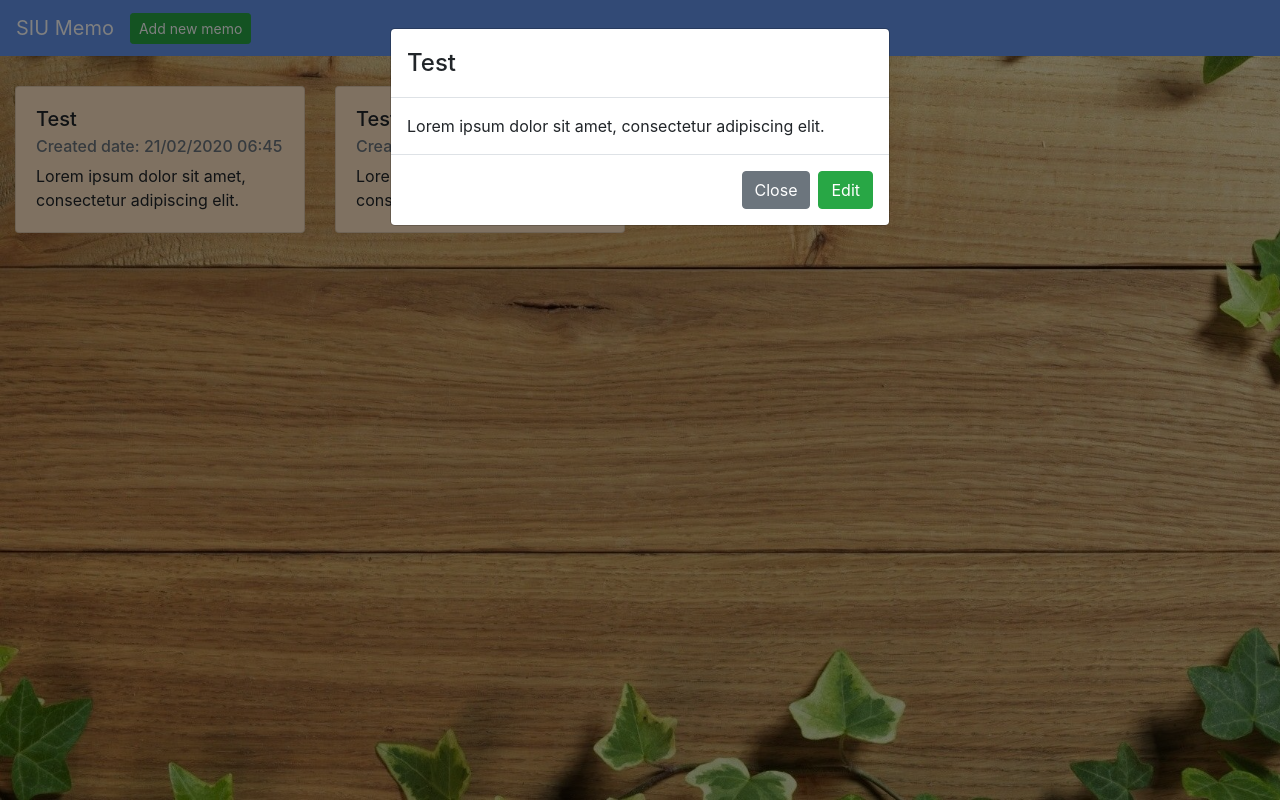
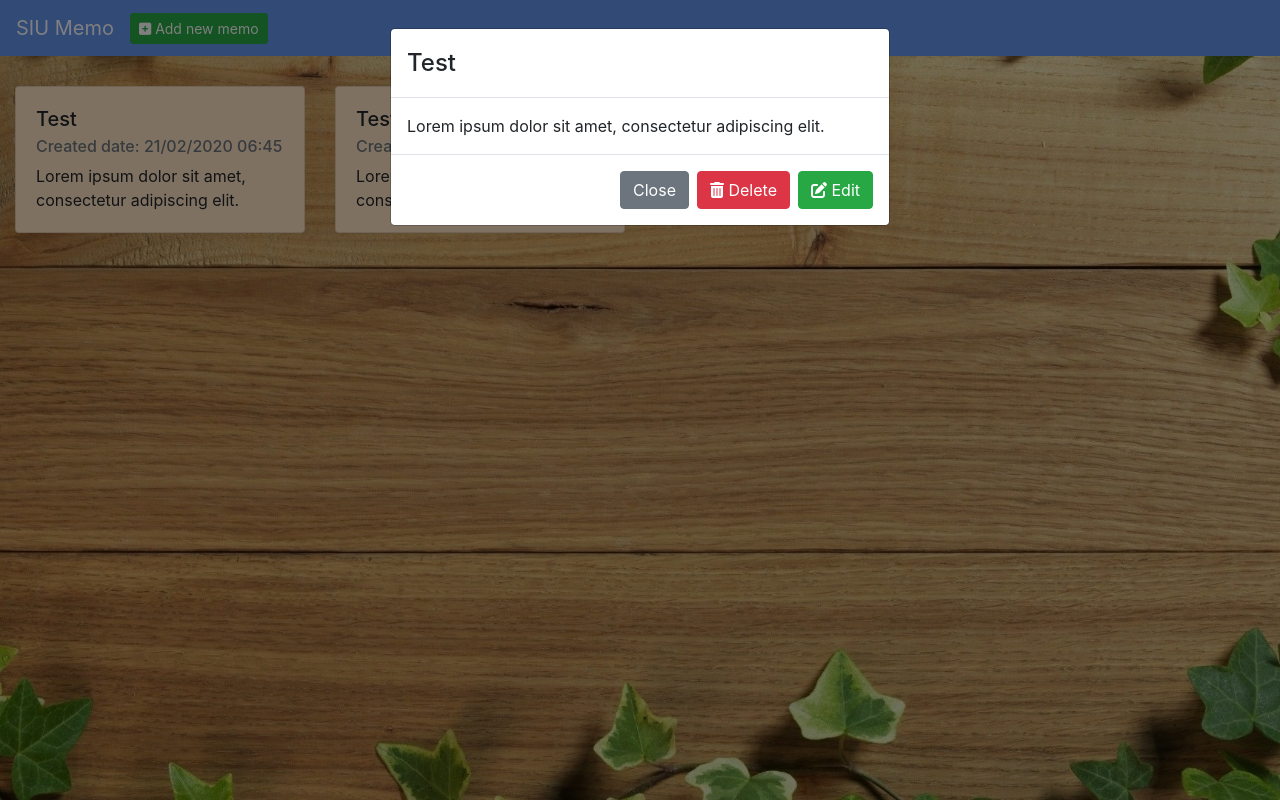
Before and after one commit to kntrieu/siu_memo, a React (Create React App) app: page / in a window 1280 px wide. Both pictures are taken after a click on the element 160 px from the left and 159 px from the top of the page. Built offline with nearby package versions, Linux system fonts and the light colour scheme.

Commit message:
Develop Delete feature

```diff
--- a/public/index.html
+++ b/public/index.html
@@ -5,6 +5,7 @@
     <link rel="icon" href="%PUBLIC_URL%/favicon.ico" />
     <meta name="viewport" content="width=device-width, initial-scale=1" />
     <meta name="theme-color" content="#000000" />
+    <script src="https://kit.fontawesome.com/9b6bbd8166.js" crossorigin="anonymous"></script>
     <meta
       name="description"
       content="Web site created using create-react-app"
--- a/src/actions/actionTypes.js
+++ b/src/actions/actionTypes.js
@@ -2,7 +2,8 @@ const ACTION_TYPES = {
     ADD_NEW_MEMO: "ADD_NEW_MEMO",
     SELECT_MEMO: "SELECT_MEMO",
     EDIT_MEMO: "EDIT_MEMO",
-    SAVE_MEMO: "SAVE_MEMO"
+    SAVE_MEMO: "SAVE_MEMO",
+    DELETE_MEMO: "DELETE_MEMO"
 };
 
 let actionTypes = ACTION_TYPES
--- a/src/actions/index.js
+++ b/src/actions/index.js
@@ -7,7 +7,11 @@ import MemoModel from '../models/MemoModel'
 
 //Add new memo
 export const addNewMemo = () => {
-    let newMemo = new MemoModel({});
+    let newMemo = new MemoModel({
+        id: "",
+        name: "New Memo",
+        content: ""
+    });
     return {
         type: actionTypes.ADD_NEW_MEMO,
         payload: newMemo
@@ -36,3 +40,11 @@ export const saveMemo = (memo) => {
         payload: memo
     }
 }
+
+
+export const deleteMemo = (memo) => {
+    return {
+        type: actionTypes.DELETE_MEMO,
+        payload: memo
+    }
+}
--- a/src/components/MemoItem.js
+++ b/src/components/MemoItem.js
@@ -4,23 +4,13 @@ import {bindActionCreators} from 'redux';
 import {selectMemo} from '../actions';
 import {editMemo} from '../actions';
 import {saveMemo} from '../actions';
+import {deleteMemo} from '../actions';
 import moment from 'moment';
 import MemoModel from '../models/MemoModel';
 import { Modal } from 'react-bootstrap';
 import { Button } from 'react-bootstrap';
 
 class MemoItem extends Component {
-
-    onTitleChange (event, memo) {
-
-        let titleValue = event.target.value;
-
-        let editMemoModel = new MemoModel(memo);
-
-        editMemoModel.name = titleValue;
-
-        this.props.editMemo(editMemoModel);
-    }
 
     onMemoChange (event, memo) {
 
@@ -36,7 +26,6 @@ class MemoItem extends Component {
         showModal: false,
         isEdit: false
     }
-
 
 
     handleClickMemo (memo) {
@@ -64,6 +53,10 @@ class MemoItem extends Component {
         this.handleClose();
     }
 
+    handleDelete (event, memo) {
+        this.props.deleteMemo(memo);
+    }
+
     render () {
         let date_created = new moment(this.props.memo.created_date).format("DD/MM/YYYY HH:mm");
 
@@ -71,7 +64,10 @@ class MemoItem extends Component {
         let saveChangesButton = this.state.isEdit ? <Button variant="primary" onClick={(event)=> {this.handleSave(this.props.selectedMemo)}}>Save change</Button> : "";
 
         //Define popup's edit button
-        let editButton = !this.state.isEdit ? <Button variant="success" onClick={(event)=> {this.handleEdit(event)}}>Edit</Button> : "";
+        let editButton = !this.state.isEdit ? <Button variant="success" onClick={(event)=> {this.handleEdit(event)}}><i className="fas fa-edit"></i> Edit</Button> : "";
+
+        //Delete button
+        let deleteButton = <Button variant="danger" onClick={(event)=> {this.handleDelete(event, this.props.selectedMemo)}}><i className="fas fa-trash-alt"></i> Delete</Button>
 
         //Define popup title
         let popupTitle = "";
@@ -91,7 +87,7 @@ class MemoItem extends Component {
 
         return (
             <>
-                <div className="siu-memo-item card" title="Click to view" onClick={() => { this.handleClickMemo(this.props.memo) }}>
+                <div className="siu-memo-item card" onClick={() => { this.handleClickMemo(this.props.memo) }}>
                     <div className="card-body">
                         <h5 className="card-title">{this.props.memo.name}</h5>
                         <h6 className="card-subtitle mb-2 text-muted">Created date: {date_created}</h6>
@@ -108,6 +104,7 @@ class MemoItem extends Component {
                     </Modal.Body>
                     <Modal.Footer>
                         <Button variant="secondary" onClick={()=> {this.handleClose()}}>Close</Button>
+                        {deleteButton}
                         {editButton}
                         {saveChangesButton}
                     </Modal.Footer>
@@ -124,7 +121,12 @@ function mapStateToProps(state) {
 }
 
 function mapDispatchToProps(dispatch) {
-    return bindActionCreators({selectMemo: selectMemo, editMemo: editMemo, saveMemo: saveMemo}, dispatch);
+    return bindActionCreators({
+        selectMemo: selectMemo,
+        editMemo: editMemo,
+        saveMemo: saveMemo,
+        deleteMemo: deleteMemo
+    }, dispatch);
 }
 
 let MemoItemComponent = connect(mapStateToProps, mapDispatchToProps)(MemoItem);
--- a/src/components/Navbar.js
+++ b/src/components/Navbar.js
@@ -10,7 +10,7 @@ class Navbar extends Component {
             <nav className="navbar navbar-dark navbar-expand-lg bg-success siu-navbar">
                 <a className="navbar-brand" href="/#">SIU Memo</a>
                 <form className="form-inline">
-                    <button className="btn btn-sm btn-success" onClick={() => {this.props.addNewMemo()} } type="button">Add new memo</button>
+                    <button className="btn btn-sm btn-success" onClick={() => {this.props.addNewMemo()} } type="button"><i className="fas fa-plus-square"></i> Add new memo</button>
                 </form>
             </nav>
         );
--- a/src/reducers/memos-reducer.js
+++ b/src/reducers/memos-reducer.js
@@ -29,6 +29,8 @@ const memoReducer = (state = memos, action) => {
                     ...item, ...action.payload
                 }
             })
+        case actionTypes.DELETE_MEMO:
+            return state.filter((item) => item.id !== action.payload.id)
         default:
             return state;
     }
```
